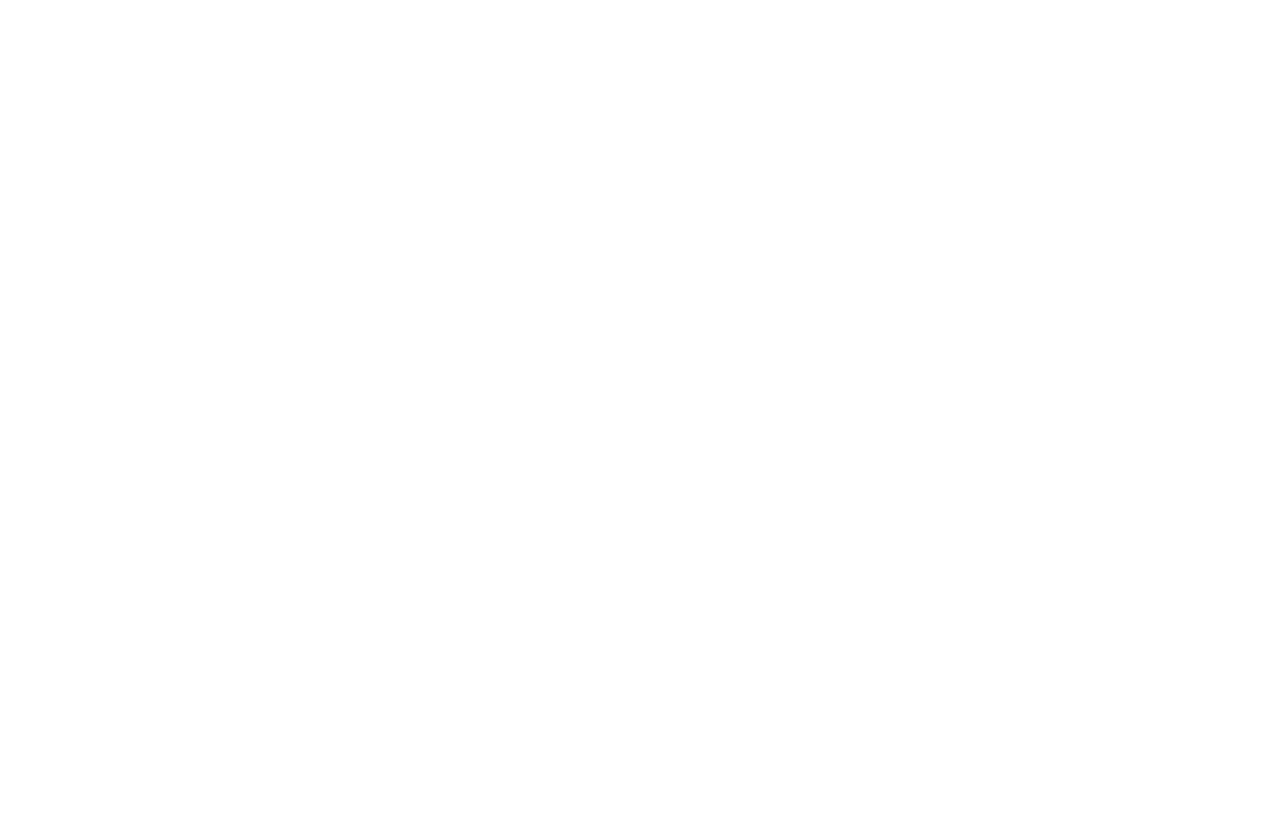
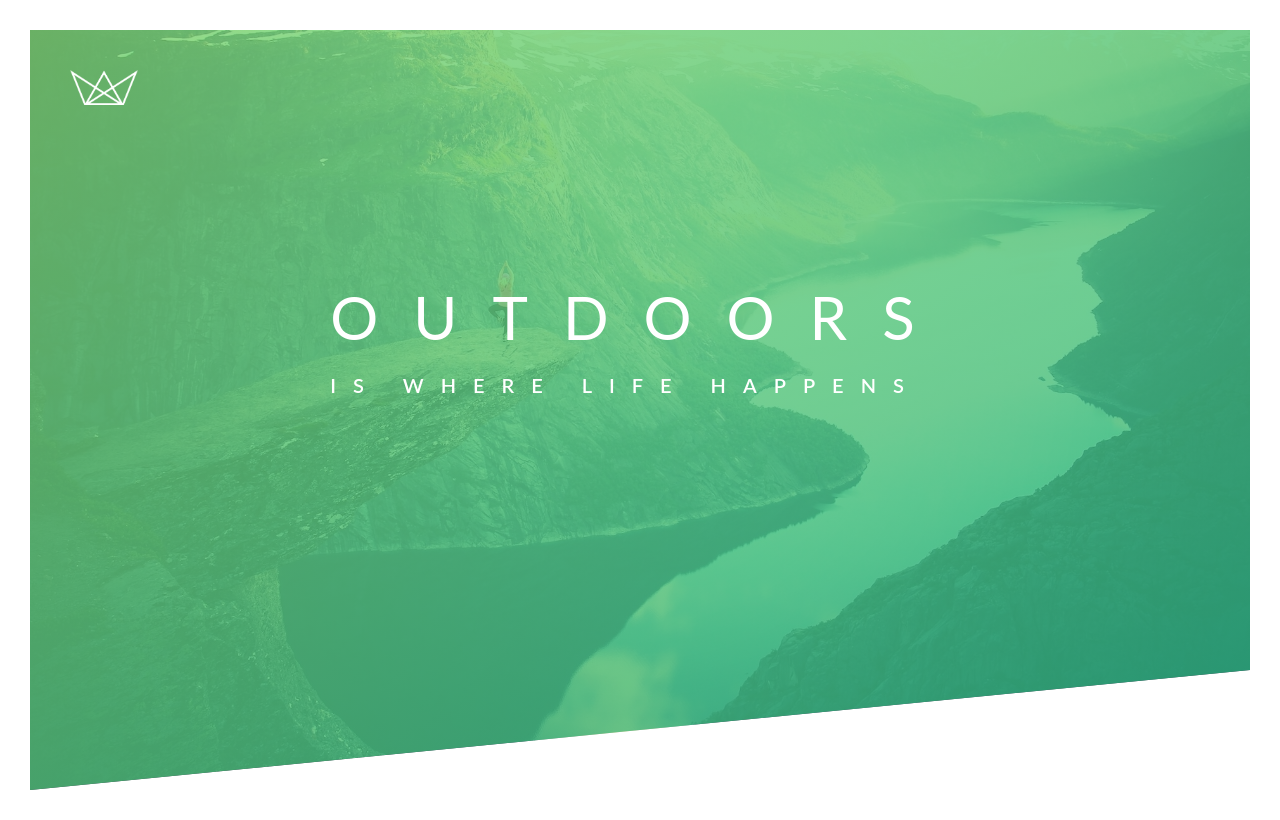
Before and after one commit to ahmedyosry433/Natours-HTML-CSS, a plain HTML site: page index.html in a window 1280 px wide. Drawn offline with Linux system fonts and the light colour scheme.

Commit message:
make header

```diff
--- a/css/main.css
+++ b/css/main.css
@@ -0,0 +1,65 @@
+:root {
+    --light-green-color:#7ed56f;
+    --light-green-color-obacity-8:rgba(126, 213, 111, 0.8);
+    --medium-green-color:#55c57a;
+    --dark-green-color:#28b485;
+    --white-color:#fff;
+    --dark-green-color-obacity-8:rgba(40, 180, 133, 0.8);
+}
+
+* {
+    padding: 0;
+    margin: 0;
+    box-sizing: border-box;
+}
+body {
+    font-family: "Lato", sans-serif;
+    font-weight: 400;
+    font-size: 16px;
+    line-height: 1.7;
+    color: #777;
+    padding: 30px;
+}
+.header {
+    height: 95vh;
+    background-image: linear-gradient(to right bottom,
+        var(--light-green-color-obacity-8),
+        var(--dark-green-color-obacity-8)),
+        url("../img/hero.jpg");
+    background-size: cover;
+    background-position: top;
+    clip-path: polygon(0 0, 100% 0, 100% 80vh, 0% 100%);
+    position: relative;
+}
+.logo-box {
+    position: absolute;
+    top: 40px;
+    left: 40px;
+}
+.logo {
+    height: 35px;
+
+}
+.text-box {
+    position:absolute;
+    top: 40%;
+    left: 50%;
+    transform: translate(-50% , -50%);
+}
+.heading-primary {
+
+    color: var(--white-color);
+    text-transform: uppercase;
+}
+.heading-primary-main {
+    display: block;
+    font-size: 60px;
+    font-weight: 400;
+    letter-spacing: 35px;
+}
+.heading-primary-sub {
+    display: block;
+    font-size: 20px;
+    font-weight: 600;
+    letter-spacing: 17px;
+}
--- a/index.html
+++ b/index.html
@@ -5,10 +5,22 @@
     <meta charset="UTF-8">
     <meta name="viewport" content="width=device-width, initial-scale=1.0">
     <title>Natours</title>
+    <link rel="shortcut icon" type="image/png" href="img/favicon.png">
     <link rel="stylesheet" href="css/main.css">
 </head>
 
 <body>
+    <header class="header">
+        <div class="logo-box">
+            <img src="img/logo-white.png" alt="Logo" class="logo">
+        </div>
+        <div class="text-box">
+            <h1 class="heading-primary">
+                <span class="heading-primary-main">Outdoors</span>
+                <span class="heading-primary-sub">is where life happens</span>
+            </h1>
+        </div>
+    </header>
 
 </body>
 
```
